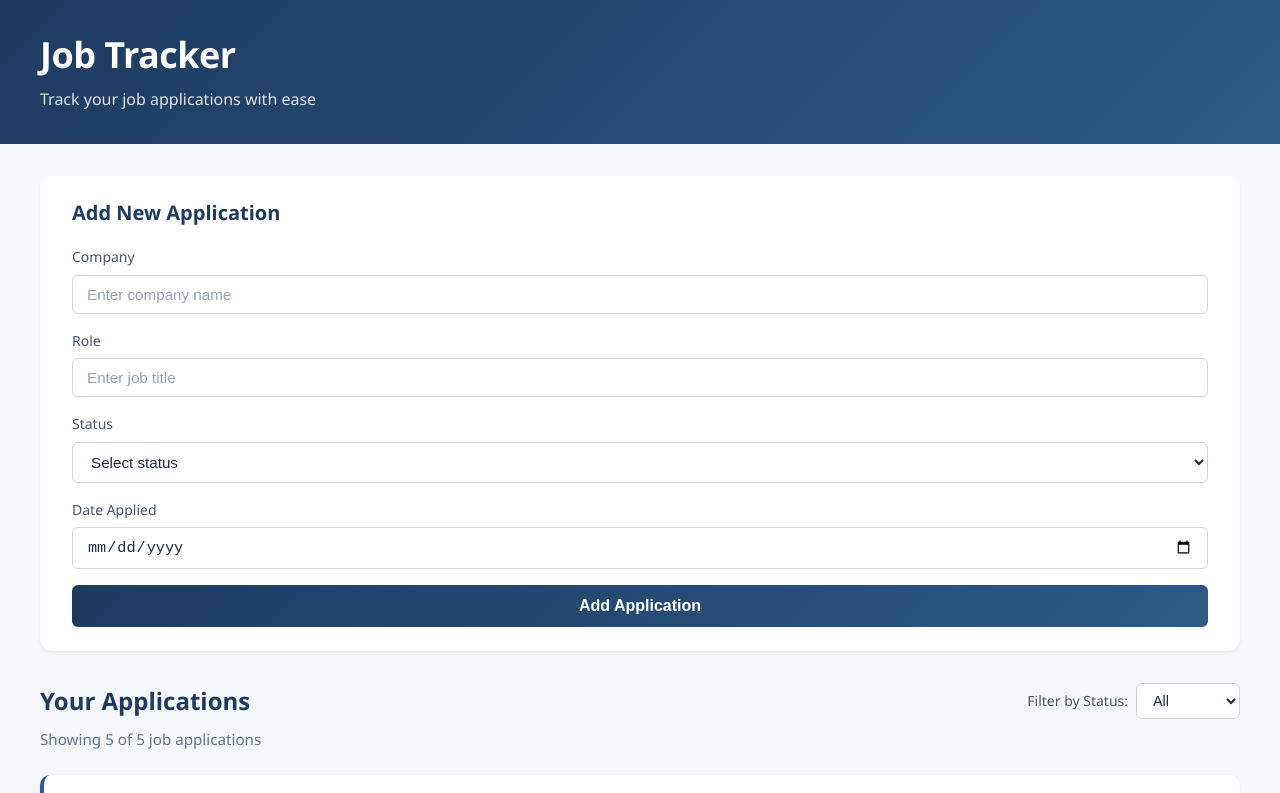
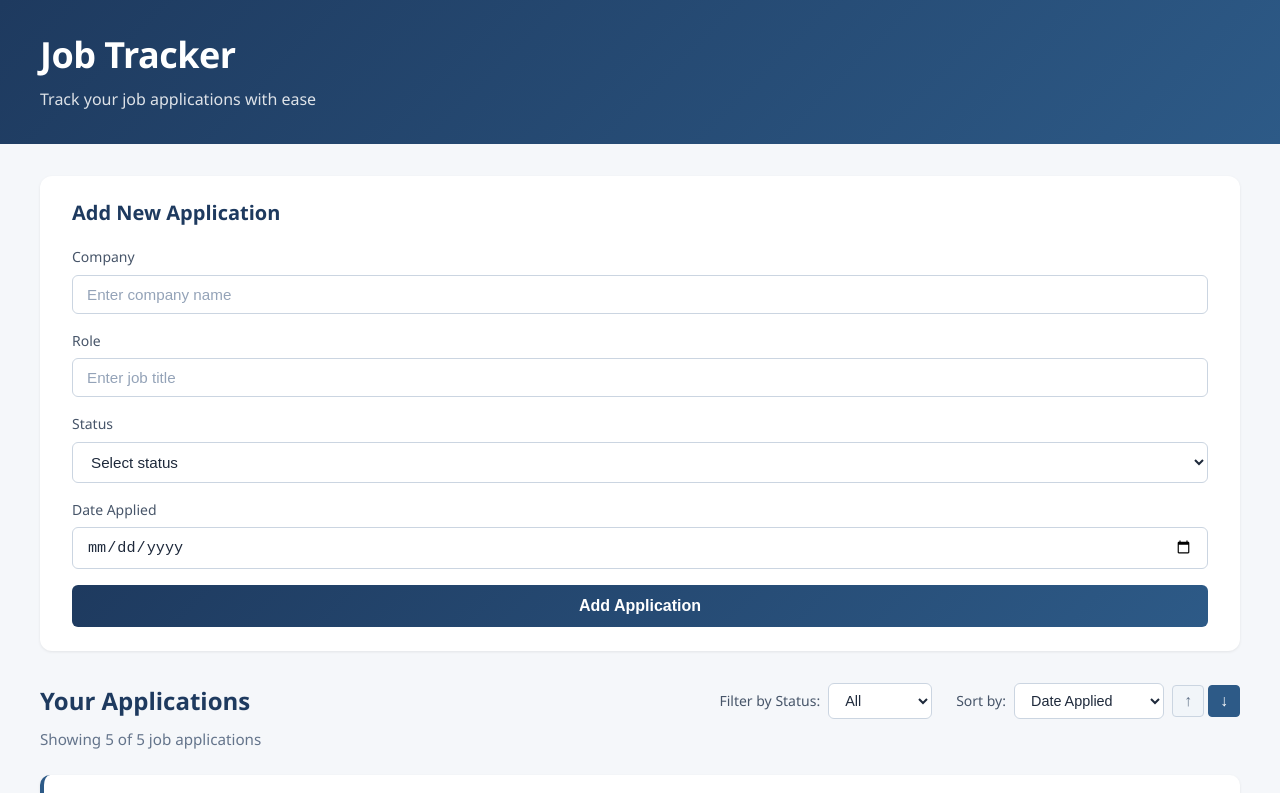
Before and after one commit to navaneeth-algorithm/build-your-job-search-command-center-a-personalized-roadmap-to-a-job-application-tracker, a React (Vite) app: page / in a window 1280 px wide. Shown: the top 793 px of the page. Built offline with nearby package versions, Linux system fonts and the light colour scheme.

Commit message:
Add sorting functionality by date and company name with ascending/descending order

```diff
--- a/src/App.css
+++ b/src/App.css
@@ -158,19 +158,29 @@
   color: #1e3a5f;
 }
 
-.filter-controls {
+.controls-row {
+  display: flex;
+  align-items: center;
+  gap: 1.5rem;
+  flex-wrap: wrap;
+}
+
+.filter-controls,
+.sort-controls {
   display: flex;
   align-items: center;
   gap: 0.5rem;
 }
 
-.filter-controls label {
+.filter-controls label,
+.sort-controls label {
   font-size: 0.875rem;
   font-weight: 500;
   color: #475569;
 }
 
-.status-filter {
+.status-filter,
+.sort-select {
   padding: 0.5rem 0.75rem;
   font-size: 0.9rem;
   border: 1px solid #cbd5e1;
@@ -181,10 +191,40 @@
   transition: border-color 0.2s ease, box-shadow 0.2s ease;
 }
 
-.status-filter:focus {
+.status-filter:focus,
+.sort-select:focus {
   outline: none;
   border-color: #2d5a87;
   box-shadow: 0 0 0 3px rgba(45, 90, 135, 0.1);
+}
+
+.sort-order-buttons {
+  display: flex;
+  gap: 0.25rem;
+}
+
+.sort-btn {
+  padding: 0.375rem 0.5rem;
+  font-size: 1rem;
+  font-weight: 600;
+  color: #64748b;
+  background-color: #f1f5f9;
+  border: 1px solid #cbd5e1;
+  border-radius: 4px;
+  cursor: pointer;
+  transition: all 0.2s ease;
+  min-width: 32px;
+}
+
+.sort-btn:hover {
+  background-color: #e2e8f0;
+  border-color: #94a3b8;
+}
+
+.sort-btn.active {
+  background-color: #2d5a87;
+  color: #ffffff;
+  border-color: #2d5a87;
 }
 
 .applications-count {
--- a/src/App.jsx
+++ b/src/App.jsx
@@ -17,6 +17,8 @@ function App() {
   })
   const [editingApplication, setEditingApplication] = useState(null)
   const [statusFilter, setStatusFilter] = useState('All')
+  const [sortBy, setSortBy] = useState('dateApplied')
+  const [sortOrder, setSortOrder] = useState('desc')
 
   useEffect(() => {
     localStorage.setItem(STORAGE_KEY, JSON.stringify(applications))
@@ -57,15 +59,30 @@ function App() {
   }
 
   // Filter applications based on selected status
-  const filteredApplications = statusFilter === 'All'
+  let filteredApplications = statusFilter === 'All'
     ? applications
     : applications.filter(app => app.status === statusFilter)
+
+  // Sort applications
+  const sortedApplications = [...filteredApplications].sort((a, b) => {
+    let comparison = 0
+
+    if (sortBy === 'dateApplied') {
+      const dateA = new Date(a.dateApplied)
+      const dateB = new Date(b.dateApplied)
+      comparison = dateA - dateB
+    } else if (sortBy === 'company') {
+      comparison = a.company.localeCompare(b.company)
+    }
+
+    return sortOrder === 'asc' ? comparison : -comparison
+  })
 
   return (
     <div className="app">
       <Header />
       <MainContent
-        applications={filteredApplications}
+        applications={sortedApplications}
         allApplications={applications}
         onAddApplication={addApplication}
         onUpdateApplication={updateApplication}
@@ -75,6 +92,10 @@ function App() {
         onCancelEditing={cancelEditing}
         statusFilter={statusFilter}
         onStatusFilterChange={setStatusFilter}
+        sortBy={sortBy}
+        onSortByChange={setSortBy}
+        sortOrder={sortOrder}
+        onSortOrderChange={setSortOrder}
       />
       <Footer />
     </div>
--- a/src/components/MainContent.jsx
+++ b/src/components/MainContent.jsx
@@ -10,7 +10,11 @@ function MainContent({
   onStartEditing,
   onCancelEditing,
   statusFilter,
-  onStatusFilterChange
+  onStatusFilterChange,
+  sortBy,
+  onSortByChange,
+  sortOrder,
+  onSortOrderChange
 }) {
   return (
     <main className="main-content">
@@ -25,6 +29,7 @@ function MainContent({
         <section className="applications-section">
           <div className="section-header">
             <h2>Your Applications</h2>
+            <div className="controls-row">
               <div className="filter-controls">
                 <label htmlFor="status-filter">Filter by Status:</label>
                 <select
@@ -39,6 +44,37 @@ function MainContent({
                   <option value="Offer">Offer</option>
                   <option value="Rejected">Rejected</option>
                 </select>
+              </div>
+              <div className="sort-controls">
+                <label htmlFor="sort-by">Sort by:</label>
+                <select
+                  id="sort-by"
+                  className="sort-select"
+                  value={sortBy}
+                  onChange={(e) => onSortByChange(e.target.value)}
+                >
+                  <option value="dateApplied">Date Applied</option>
+                  <option value="company">Company Name</option>
+                </select>
+                <div className="sort-order-buttons">
+                  <button
+                    type="button"
+                    className={`sort-btn ${sortOrder === 'asc' ? 'active' : ''}`}
+                    onClick={() => onSortOrderChange('asc')}
+                    title="Ascending"
+                  >
+                    ↑
+                  </button>
+                  <button
+                    type="button"
+                    className={`sort-btn ${sortOrder === 'desc' ? 'active' : ''}`}
+                    onClick={() => onSortOrderChange('desc')}
+                    title="Descending"
+                  >
+                    ↓
+                  </button>
+                </div>
+              </div>
             </div>
           </div>
           <p className="applications-count">
```
Lines whose indentation alone changed are shown as unchanged.
